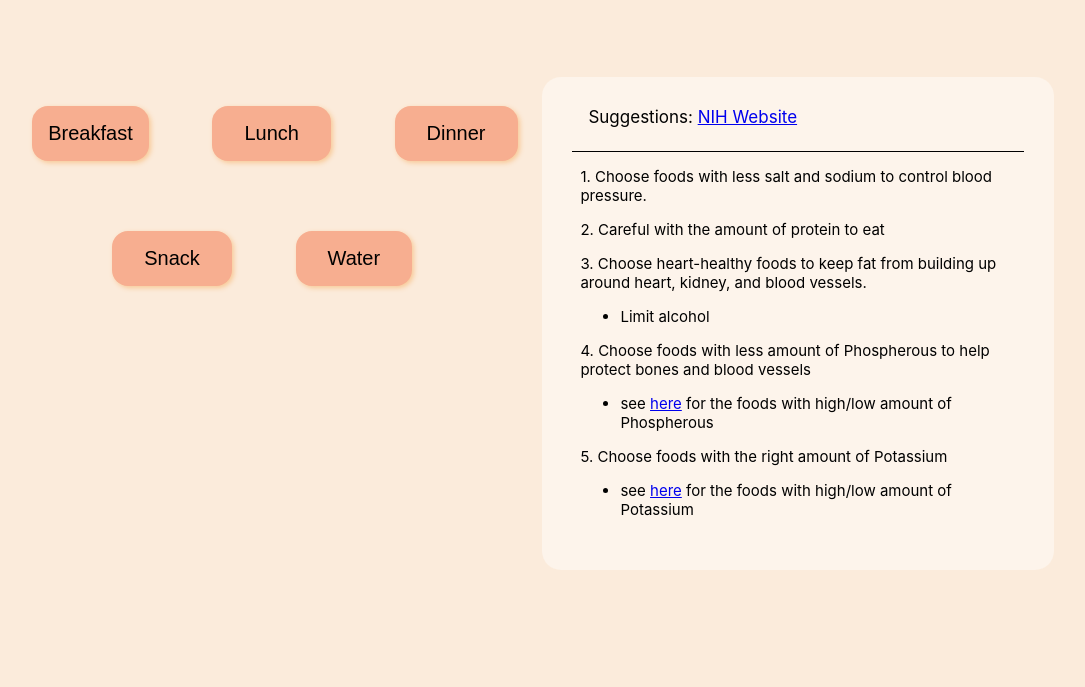
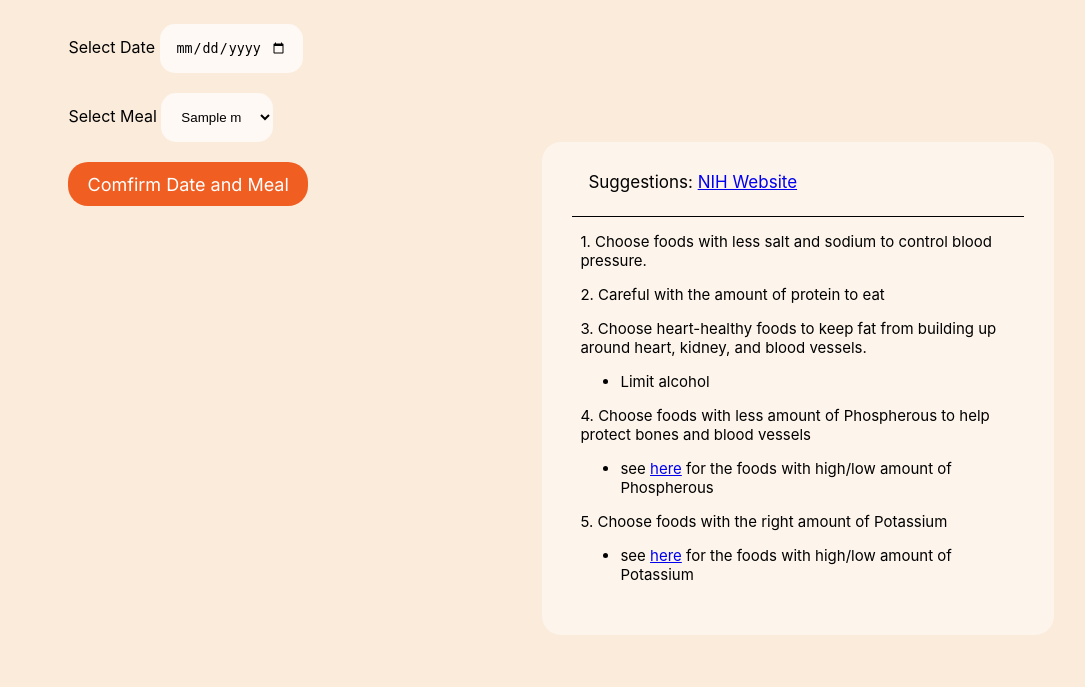
Before and after one commit to parkergeorge13/Intex-Fall2022, a Django app: template templates/kidney_app/tracker.html in a window 1280 px wide. Shown: the part 137-824 px from the top of the page, without its empty margins (98-1183 px from the left). Run offline with Django 3.2, Linux system fonts and the light colour scheme; the template is opened without the code that fills it: most values are stand-ins (such as "Sample title", 1, 10 or a date in 2020).

Commit message:
quick push

```diff
--- a/intex/settings.py
+++ b/intex/settings.py
@@ -80,7 +80,7 @@ DATABASES = {
         'ENGINE': 'django.db.backends.postgresql',
         'NAME': 'intex',
         'USER': 'postgres',
-        'PASSWORD': 'admin',
+        'PASSWORD': 'faline',
         'HOST': 'localhost'
     }
 }
--- a/intex/static/css/styles.css
+++ b/intex/static/css/styles.css
@@ -131,6 +131,10 @@ span {
     text-decoration: none;
 }
 
+.getStartedButton:hover {
+    cursor: pointer;
+}
+
 .getStartedButton a{
     color: white;
     text-decoration: none;
@@ -177,6 +181,29 @@ span {
 }
 
 /* Tracker Page */
+.dateLog {
+    margin-left: calc(0.13 * 100vw);
+    margin-top: calc(0.03 * 100vh);
+
+}
+
+.dateLog input {
+    background-color: #FEF9F5;
+    border:none;
+    padding: 1rem;
+    border-radius: 15px;
+    z-index: 4;
+    width: 10%
+}
+
+.select {
+    background-color: #FEF9F5;
+    border:none;
+    padding: 1rem;
+    border-radius: 15px;
+    z-index: 4;
+    width: 10%
+}
 
 .mealButton {
     background-color: #F05E22;
@@ -185,7 +212,6 @@ span {
 .buttonsContainer {
     height: calc(0.4 * (100vh - 6rem));
     padding-left: calc(0.1 * (100vw - 6rem));
-    padding-top: calc(0.05 * (100vh - 6rem));
     margin-left: calc(0.01 * (100vw - 6rem));
 }
 
@@ -234,7 +260,7 @@ span {
     border: 1px solid black;
     width: 40%;
     margin-left: calc(0.5 * 100vw);
-    margin-top: calc(-0.3 * 100vh);
+    margin-top: calc(-0.1 * 100vh);
     background-color: #FDF4EB;
     border-radius: 1.2rem;
     border:none;
@@ -279,6 +305,11 @@ span {
     border-radius: 10rem;
 }
 
+.alertMessage {
+    color: red;
+    visibility: hidden;
+}
+
 /*Search Food Page */
 .searchBar {
     margin-top: calc(100vh * 0.07);
--- a/kidney_app/urls.py
+++ b/kidney_app/urls.py
@@ -1,11 +1,12 @@
 from django.urls import path, re_path
-from .views import indexPageView, trackerPageView, searchFoodPageView, createFoodPageView, landingPageView, displayFoodPageView, deleteFoodPageView, editFoodPageView, editSingleFoodPageView, search_food
+from .views import indexPageView, trackerPageView, searchFoodPageView, createFoodPageView, landingPageView, displayFoodPageView, deleteFoodPageView, editFoodPageView, editSingleFoodPageView, search_food, tracker_date_meal
 from kidney_app import views
 
 urlpatterns = [
     path("", landingPageView, name="landing"),
     path("/index", indexPageView, name="index"),
     path("/tracker", trackerPageView, name="tracker"),
+    path("/tracker_date_meal", tracker_date_meal, name="tracker_date_meal"),
     path("/displayFood", displayFoodPageView, name="displayFood"),
     path("/searchFood", searchFoodPageView, name="searchFood"),
     path("/createFood/", createFoodPageView, name="createFood"),
@@ -13,5 +14,4 @@ urlpatterns = [
     path("/deleteFood/<int:id>/" , deleteFoodPageView, name="deleteFood"),
     path("/editFood/" , editFoodPageView, name="editFood"),
     path("/displayFood/<int:id>/" , editSingleFoodPageView, name="editSingleFood"),
-
 ]
--- a/templates/kidney_app/createFood.html
+++ b/templates/kidney_app/createFood.html
@@ -48,7 +48,7 @@
                 <br>
                 <input type="text" name='food_desc' id='food_desc'  placeholder="Food Name" autofocus>
                 <button type="submit" class="getStartedButton inline_block">
-                    <span onclick="transitionToPage(`{%url 'searchFood'%}`)" class="index">Create Food</span>
+                    <span onclick="transitionToPage(`{%url 'searchFood'%}`)" class="index">Tracker</span>
                 </button>
             </form>
         </div>
--- a/templates/kidney_app/searchFood.html
+++ b/templates/kidney_app/searchFood.html
@@ -17,7 +17,7 @@
         <div class="links">
             <span onclick="transitionToPage(`{%url 'landing'%}`)" class="homeButton">Log In</span>
             <button class="getStartedButton">
-                <span onclick="transitionToPage(`{%url 'tracker'%}`)" class="hrefText">Get Started</span>
+                <span onclick="transitionToPage(`{%url 'tracker'%}`)" class="hrefText">Tracker</span>
             </button>
         </div>
     </nav>
--- a/templates/kidney_app/tracker.html
+++ b/templates/kidney_app/tracker.html
@@ -11,6 +11,13 @@
     <script src="{% static 'js/myscripts.js' %}"></script>
 </head>
 <body>
+    <script>
+        function seeValue() {
+            dateValue = document.getElementById('riqi').value
+            document.getElementById('display').innerHTML = dateValue
+        }
+
+    </script>
     <nav class="navbar">
         <img src="{% static 'img/NKFLogo.svg'%}" onclick="transitionToPage(`{%url 'landing'%}`)"></img>
         <div class="links">
@@ -21,27 +28,48 @@
         </div>
     </nav>
     <div class="home">
-        <div class='buttonsContainer'>
-            <div>
-                <button type="submit" value="breakfast">
-                    <span onclick="transitionToPage(`{%url 'displayFood'%}`)">Breakfast</span>
-                </Button>
-                <button type="submit" value='lunch' class ='smButton'>
-                    <span onclick="transitionToPage(`{%url 'displayFood'%}`)">Lunch</span>
-                </button>
-                <button type="submit" class ='smButton' value="dinner">
-                    <span onclick="transitionToPage(`{%url 'displayFood'%}`)">Dinner</span>
-                </button>
-            </div>
-            <div class="secondRow">
-                <button type="submit" class ='smButton' value="snack">
-                    <span onclick="transitionToPage(`{%url 'displayFood'%}`)">Snack</span>
-                </button>
-                <button type="submit" class ='smButton' value="water">
-                    <span onclick="transitionToPage(`{%url 'displayFood'%}`)">Water</span>
-                </button>
-            </div>
-        </div>
+        <form action="{% url 'displayFood' %}" method="post" class="dateLog">
+            {% csrf_token %}
+            <label for="meal_date">Select Date</label>
+            <input type="date" id="meal_date" name="meal_date" min="1900-11-01" max="2022-11-30" onkeydown="return false">
+            <br><br>
+            <label for="mealName">Select Meal</label>
+            <select name="mealName" class="select">
+                {% for meal in meals %}
+                    <option value="{{ meal }}">{{ meal }}</option>
+                {% endfor %}
+            </select>
+            <br><br>
+            <button class="getStartedButton" type="submit" value="submit">Comfirm Date and Meal</button>
+        </form>
+        <!-- <form>
+            <input type="date" id="riqi" name="riqi" min="1900-11-01" max="2022-11-30" onkeydown="return false">
+            <button type="button" onclick="seeValue()">Submit</button>
+        </form> -->
+
+        <p id="display"></p>
+        <!-- <div class='buttonsContainer'>
+            <form action="{% url 'displayFood' %}" method="post">
+                {% csrf_token %}
+                <input type="submit" value="breakfast" id="meal">
+                    <span onclick="transitionToPage(`{%url 'displayFood'%}`)"></span>
+                </input>
+                <input type="submit" value='lunch' class ='smButton' id="meal">
+                    <span onclick="transitionToPage(`{%url 'displayFood'%}`)" id="meal"></span>
+                </input>
+                <input type="submit" class ='smButton' value="dinner" id="meal">
+                    <span onclick="transitionToPage(`{%url 'displayFood'%}`)" id="meal"></span>
+                </input>
+            </form>
+            <form action="" method="post" class="secondRow">
+                <input type="submit" class ='smButton' value="snack" id="meal">
+                    <span onclick="transitionToPage(`{%url 'displayFood'%}`)" id="meal">Snack</span>
+                </input>
+                <input type="submit" class ='smButton' value="water" id="meal">
+                    <span onclick="transitionToPage(`{%url 'displayFood'%}`)" id="meal">Water</span>
+                </input>
+            </form>
+        </div> -->
         <div class="suggContainer">
             <p class="title">Suggestions: <a href="https://www.niddk.nih.gov/health-information/kidney-disease/chronic-kidney-disease-ckd/eating-nutrition" target="blank">NIH Website</a></p>
             <div class="two">
```
Also changed, not shown: kidney_app/views.py (+12 -3 lines), templates/kidney_app/displayFood.html (+27 -3 lines), 3 other files.
